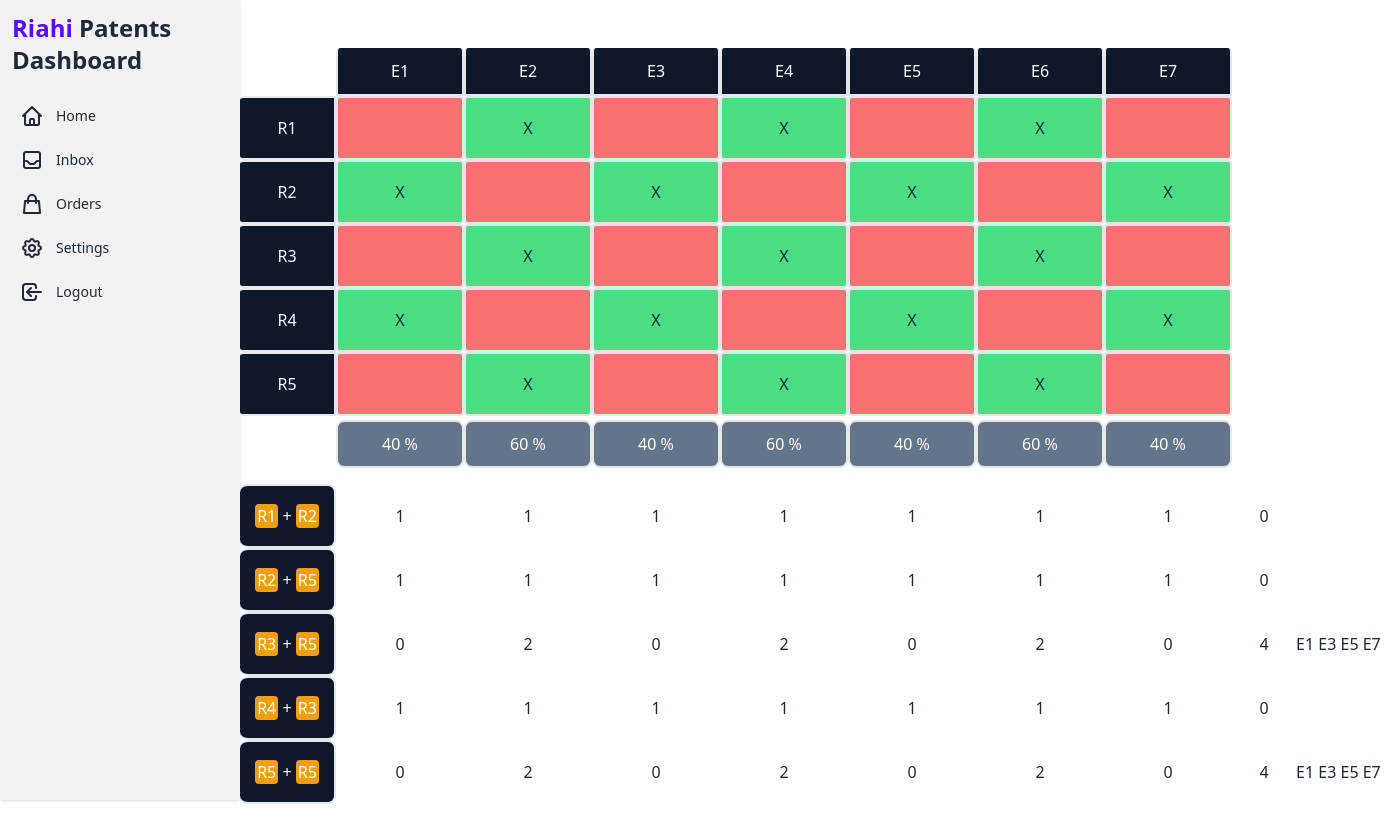
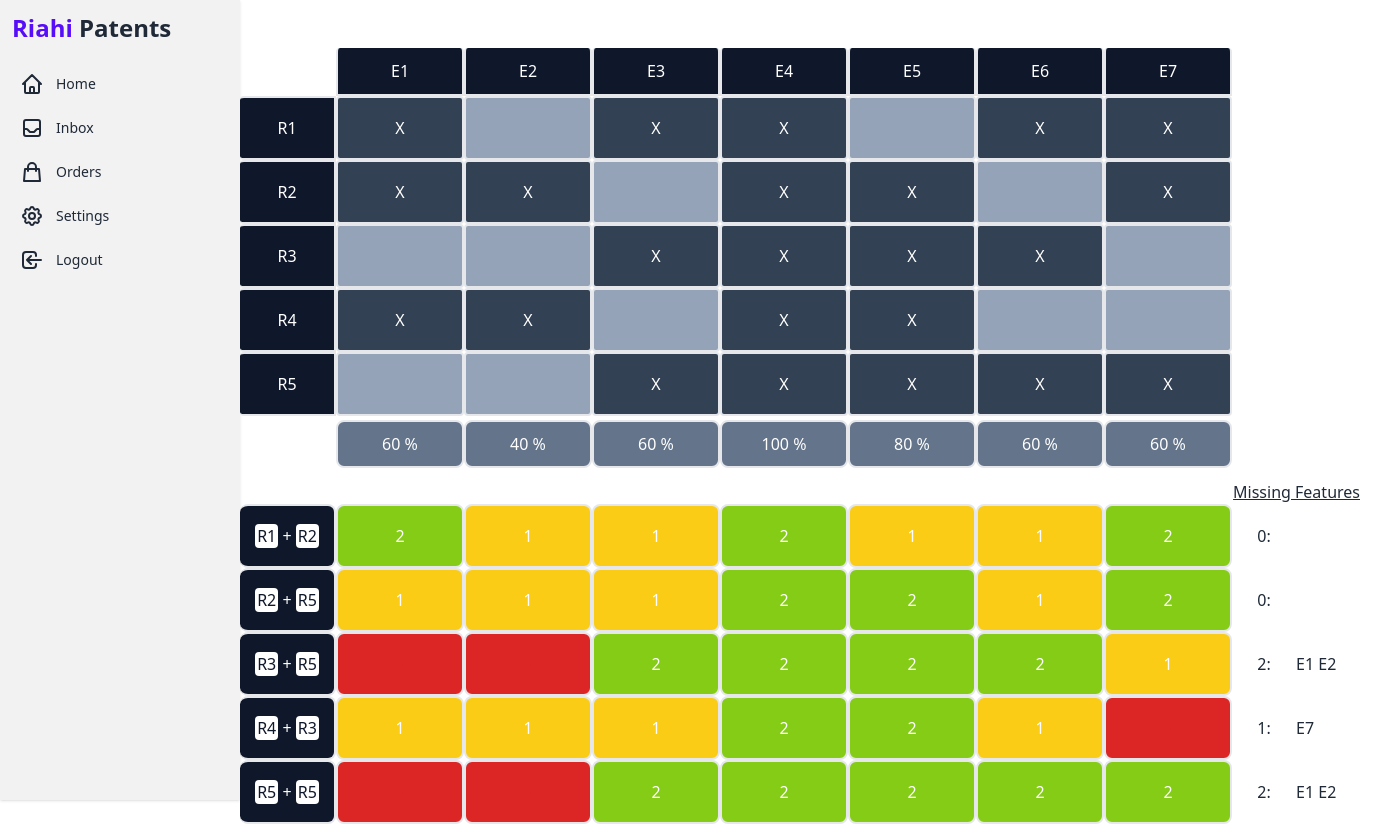
Before and after one commit to ssjkhan/rp-dashboard-tha, a React app: page / in a window 1280 px wide. Shown: the whole page, 1385 px wide, since content can reach past the window. Built offline with nearby package versions, Linux system fonts and the light colour scheme.

Commit message:
feat: Add some color to the tables

```diff
--- a/src/App.tsx
+++ b/src/App.tsx
@@ -12,7 +12,10 @@ function App() {
           <div className="">
             <DataTable />
           </div>
-          <div className="mt-4 flex">
+          <div className="flex justify-end p-y-0 mt-3 underline">
+            Missing Features
+          </div>
+          <div className="flex">
             <EvalTable />
             <MissingElements />
           </div>
--- a/src/components/side-bar/SideBar.tsx
+++ b/src/components/side-bar/SideBar.tsx
@@ -9,7 +9,7 @@ function SideBar({}: SideBarPropsType) {
         <div className="space-y-3">
           <div className="flex items-center">
             <h2 className="text-2xl font-bold">
-              <span className="text-primary">Riahi</span> Patents Dashboard
+              <span className="text-primary">Riahi</span> Patents
             </h2>
           </div>
           <div className="flex-1">
--- a/src/features/api/dataSlice.ts
+++ b/src/features/api/dataSlice.ts
@@ -17,8 +17,7 @@ const initialState: dataState = {
     const initArray = [] as number[][];
     for (let i = 0; i < 5; i++) {
       initArray.push(Array.from({ length: 7 }, (v, j) => {
-        if ((i + j) % 2 === 0) return 0;
-        return 1;
+        return Math.round(Math.random());
       }));
     }
     return initArray;
--- a/src/features/data-table/DataCell.tsx
+++ b/src/features/data-table/DataCell.tsx
@@ -19,14 +19,12 @@ function DataCell(props: DataCellProps) {
   const [val, setVal] = useState(DataToSymbol(cellData));
   const dispatch = useAppDispatch();
 
-  // translating
-
   // Variable tailwind styling
   const cellClass =
-    "w-16 h-8 lg:w-32 lg:h-16 place-content-center flex items-center text-center border-x-2 border-y-2 rounded";
+    "w-16 h-8 lg:w-32 lg:h-16 place-content-center flex items-center text-center border-2 rounded";
   const colorClass = (data: number) => {
-    if (data === 1) return " bg-green-400";
-    return " bg-red-400";
+    if (data === 1) return " bg-slate-700 text-white";
+    return " bg-slate-400";
   };
 
   // handlers for events
--- a/src/features/eval-table/EvalOperand.tsx
+++ b/src/features/eval-table/EvalOperand.tsx
@@ -62,7 +62,7 @@ function EvalOperandBtn(props: EvalOperandType) {
   return (
     <>
       <div
-        className="bg-amber-500 px-0 mx-0 lg:px-0.5 rounded text-xs lg:text-base"
+        className="bg-white px-0 mx-0 lg:px-0.5 rounded text-xs lg:text-base text-slate-900"
         onClick={(e) => handleClick(e, 1)}
       >
         R{position === 1 ? rowIndex1 + 1 : rowIndex2 + 1}
@@ -71,7 +71,7 @@ function EvalOperandBtn(props: EvalOperandType) {
         ? (
           <div
             ref={ref}
-            className="absolute z-10 w-full lg:max-w-sm bg-white divide-y divide-gray-100 rounded-lg shadow w-44 dark:bg-gray-700"
+            className="absolute z-10 w-32 lg:max-w-sm bg-white divide-y divide-gray-100 rounded-lg shadow w-44 dark:bg-gray-700"
           >
             <ul className="py-2 text-sm text-gray-700 dark:text-gray-200">
               {Array.from({ length: dataSize }).map(
--- a/src/features/eval-table/EvalRow.tsx
+++ b/src/features/eval-table/EvalRow.tsx
@@ -21,12 +21,23 @@ function EvalRow(props: EvalRowType) {
   return (
     <div className="flex">
       {Array.from({ length: colCount }).map((_: unknown, colIndex: number) => {
+        const sum = getSum(rowIndex1, rowIndex2, colIndex);
+        var className =
+          "w-16 h-8 lg:w-32 lg:h-16 place-content-center flex items-center text-center border-2 rounded-lg ";
+
+        if (sum === 2) {
+          className += " bg-lime-500 text-white";
+        } else if (sum === 1) {
+          className += " bg-yellow-400 text-white";
+        } else {
+          className += " bg-red-600 text-red-600";
+        }
         return (
           <div
             key={`EvalRow-${colIndex}`}
-            className="w-16 h-8 lg:w-32 lg:h-16 place-content-center flex items-center text-center"
+            className={className}
           >
-            {getSum(rowIndex1, rowIndex2, colIndex)}
+            {sum}
           </div>
         );
       })}
--- a/src/features/missing-elements/MissingElementCell.tsx
+++ b/src/features/missing-elements/MissingElementCell.tsx
@@ -8,11 +8,11 @@ function MissingElCell(props: MissingElCellPropsType) {
   return (
     <div className="flex">
       <div className="w-8 h-8 lg:w-16 lg:h-16 flex items-center justify-center">
-        {elList.length}
+        {elList.length}:
       </div>
       <div className="w-auto h-8 lg:w-16 lg:h-16 flex items-center justify-start">
         {elList.map((el: number) => {
-          return <span>E{el + 1}&nbsp;</span>;
+          return <span key={`missingEl-${el}`}>E{el + 1}&nbsp;</span>;
         })}
       </div>
     </div>
```
